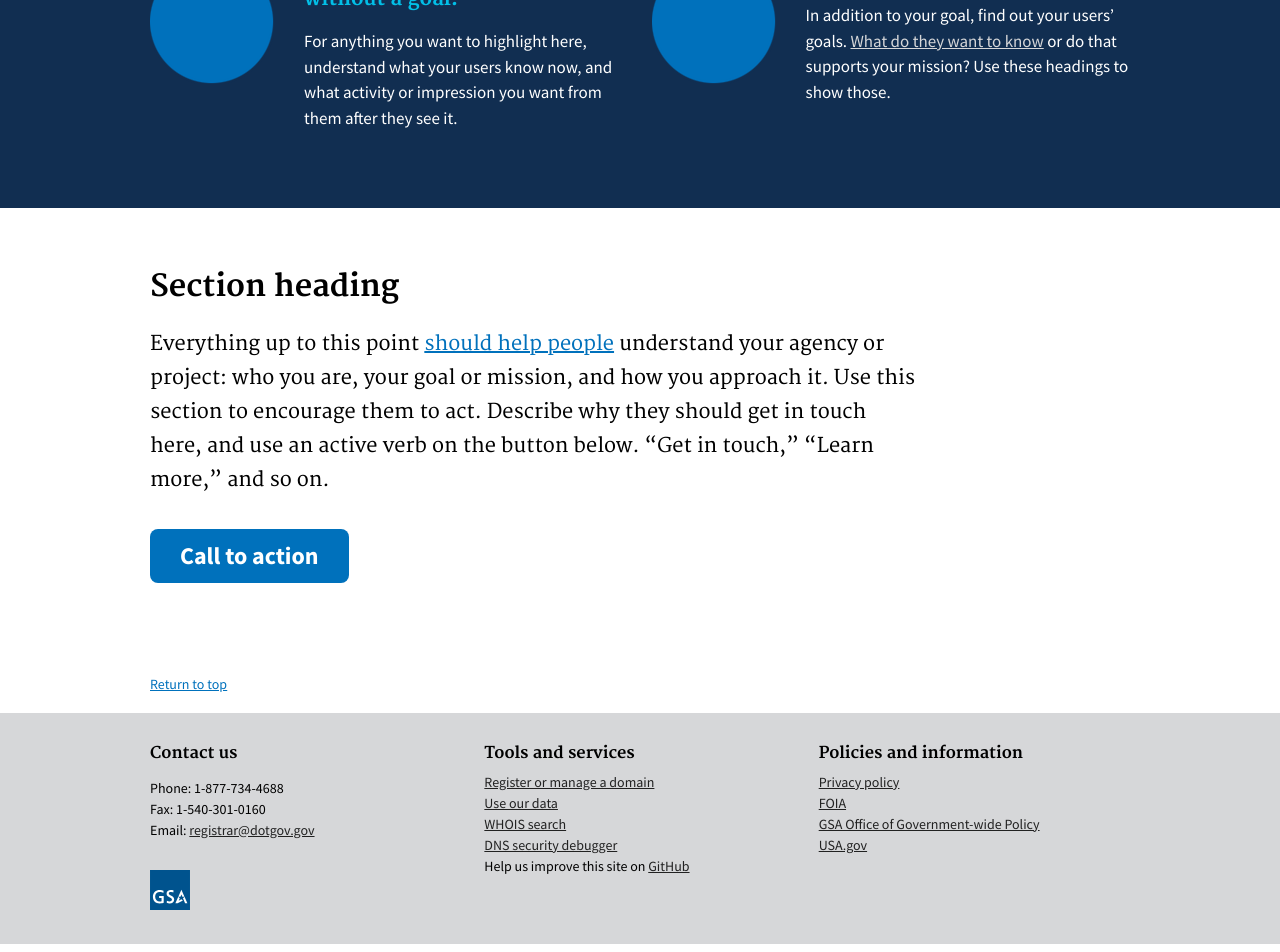
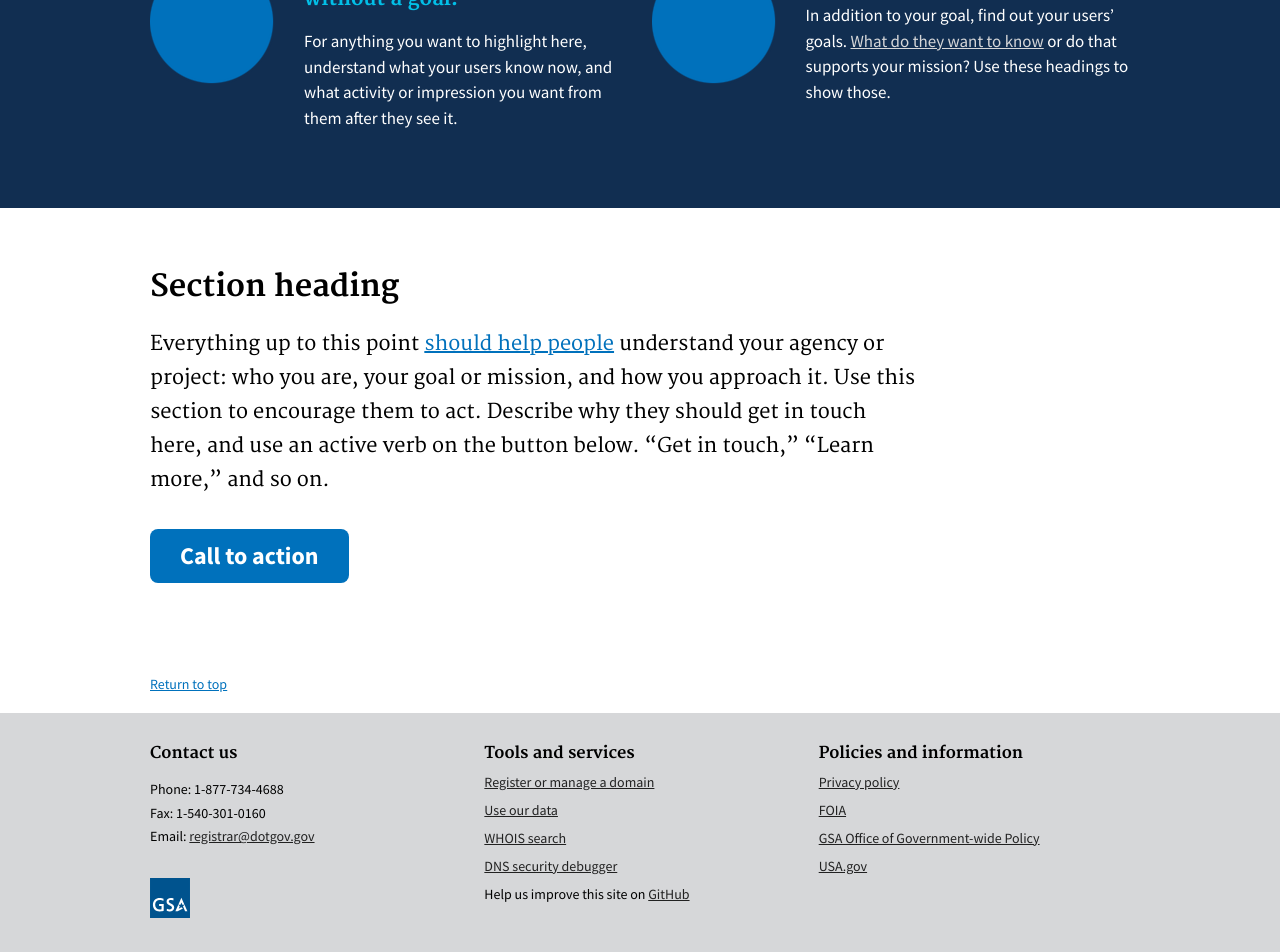
Before and after one commit to serrif/website, a Jekyll site: the page built from main/home.md, in a window 1280 px wide. Shown: the part 986-1938 px from the top of the page. Built offline with Jekyll 4.4.1, drawn with Linux system fonts in a browser that asks for light colours.

Commit message:
Update footer--small.html

```diff
--- a/_includes/components/footer--small.html
+++ b/_includes/components/footer--small.html
@@ -10,7 +10,7 @@
     <div class="usa-grid">
       <div class="usa-width-one-third">
         <h3 style="font-size: 1.6rem; padding-top: 1rem;">Contact us</h3>
-        <p>
+        <p style="line-height: 1.7;">
           Phone: 1-877-734-4688<br/>
           Fax: 1-540-301-0160<br/>
           Email: <a href="mailto:registrar@dotgov.gov">registrar@dotgov.gov</a>
@@ -20,20 +20,24 @@
       <div class="usa-width-one-third">
         <h3 style="font-size: 1.6rem; padding-top: 1rem;">Tools and services</h3>
         <ul class="usa-unstyled-list">
+          <div style="line-height: 1.7;">
             <li><a href="https://domains.dotgov.gov" target="_blank">Register or manage a domain</a></li>
             <li><a href="{{ site.baseurl }}/data">Use our data</a></li>
             <li><a href="https://domains.dotgov.gov/dotgov-web/registration/whois.xhtml?_m=3">WHOIS search</a></li>
             <li><a href="http://dnssec-debugger.verisignlabs.com/">DNS security debugger</a></li>
             <li>Help us improve this site on <a href="{{ site.repo }}/issues/new">GitHub</a></li>
+          </div>
         </ul>
       </div>
       <div class="usa-width-one-third">
         <h3 style="font-size: 1.6rem; padding-top: 1rem;">Policies and information</h3>
         <ul class="usa-unstyled-list">
+          <div style="line-height: 1.7;">
             <li><a href="{{ site.baseurl }}/privacy/">Privacy policy</a></li>
             <li><a href="{{ site.baseurl }}/foia/">FOIA</a></li>
             <li><a href="https://www.gsa.gov/portal/category/21399">GSA Office of Government-wide Policy</a></li>
             <li><a href="https://usa.gov">USA.gov</a></li>
+          </div>
         </ul>
       </div>
     </div>
```
Lines whose indentation alone changed are shown as unchanged.
